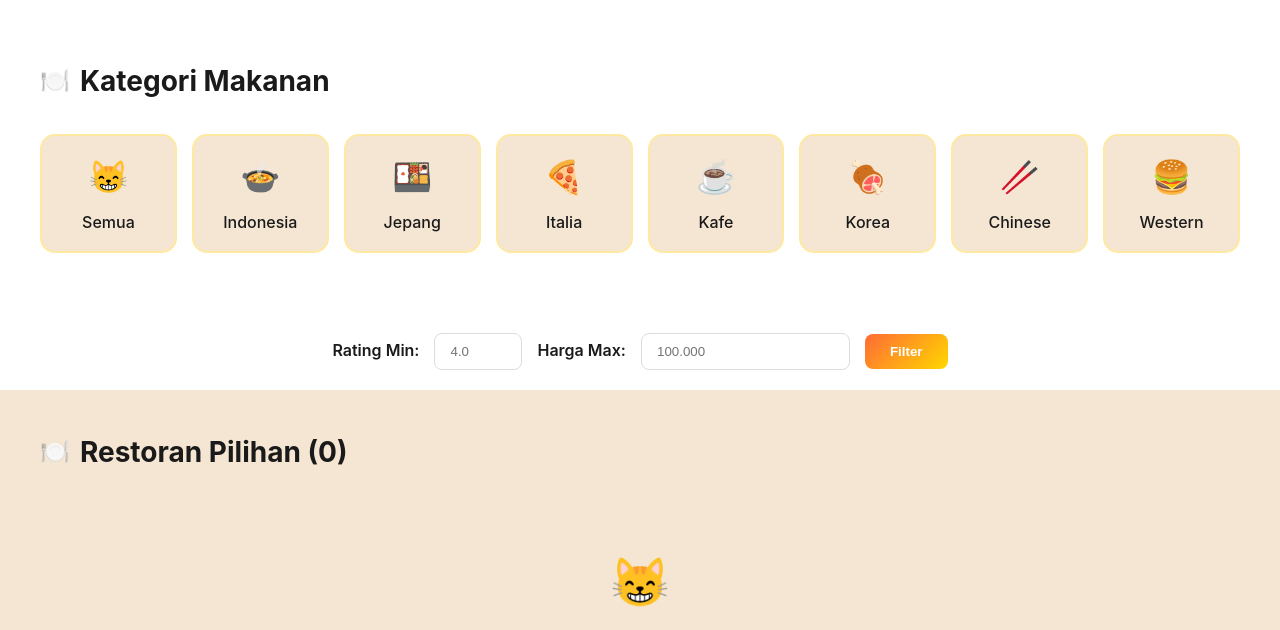
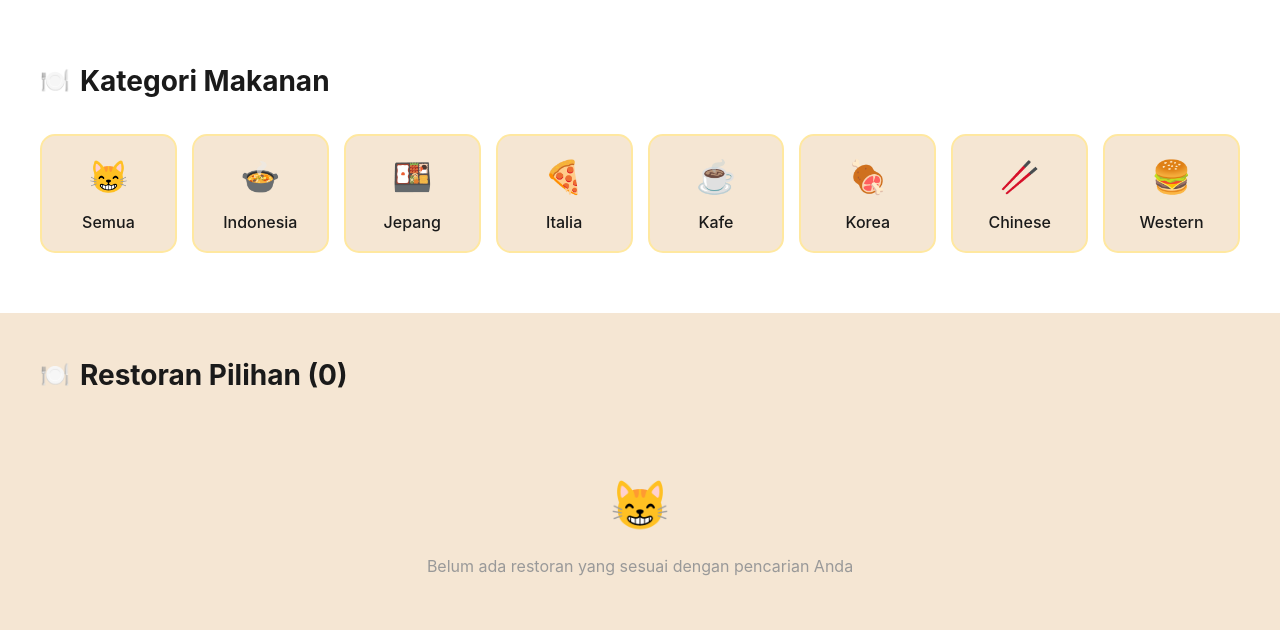
Before and after one commit to arinafazal/CICIPIN, a Flask app: page / in a window 1280 px wide. Shown: the part 451-1081 px from the top of the page. Run offline with Flask 3, Linux system fonts and the light colour scheme; the visitor is signed in with stand-in values (Sample User, id 1); data that the repository does not hold is empty.

Commit message:
Bismillah Fix

```diff
--- a/templates/index.html
+++ b/templates/index.html
@@ -89,20 +89,6 @@
             </a>
 
         </div>
-    </section>
-
-    <section class="filter-section">
-        <form method="GET" class="filter-form">
-
-            <label for="min_rating">Rating Min:</label>
-            <input type="number" name="min_rating" min="1" max="5" step="0.1" placeholder="4.0">
-
-            <label for="max_price">Harga Max:</label>
-            <input type="number" name="max_price" placeholder="100.000">
-
-            <button type="submit">Filter</button>
-
-        </form>
     </section>
 
     <section class="restaurant-list">
```
